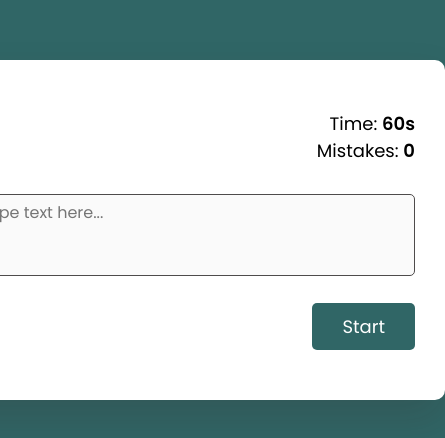
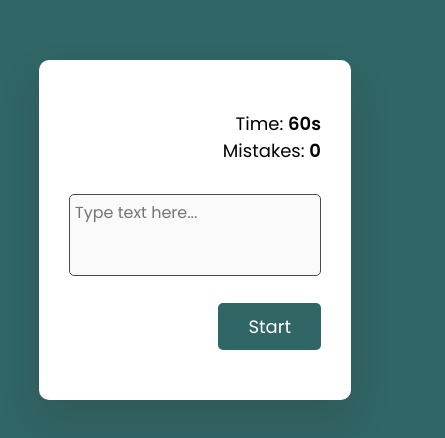
Before and after one commit to machavarian10to/Typing-test, a plain HTML site: page index.html in a window 390 px wide. Shown: the part 192-630 px from the top of the page, 445 px wide, since content can reach past the window. Drawn offline with Linux system fonts and the light colour scheme; no server answers.

Commit message:
add responsive

```diff
--- a/style.css
+++ b/style.css
@@ -10,8 +10,7 @@ body {
 }
 
 .container {
-    width: 500px;
-    /* width: 80vmin; */
+    width: 80vmin;
     padding: 50px 30px;
     background-color: white;
     border-radius: 10px;
```
